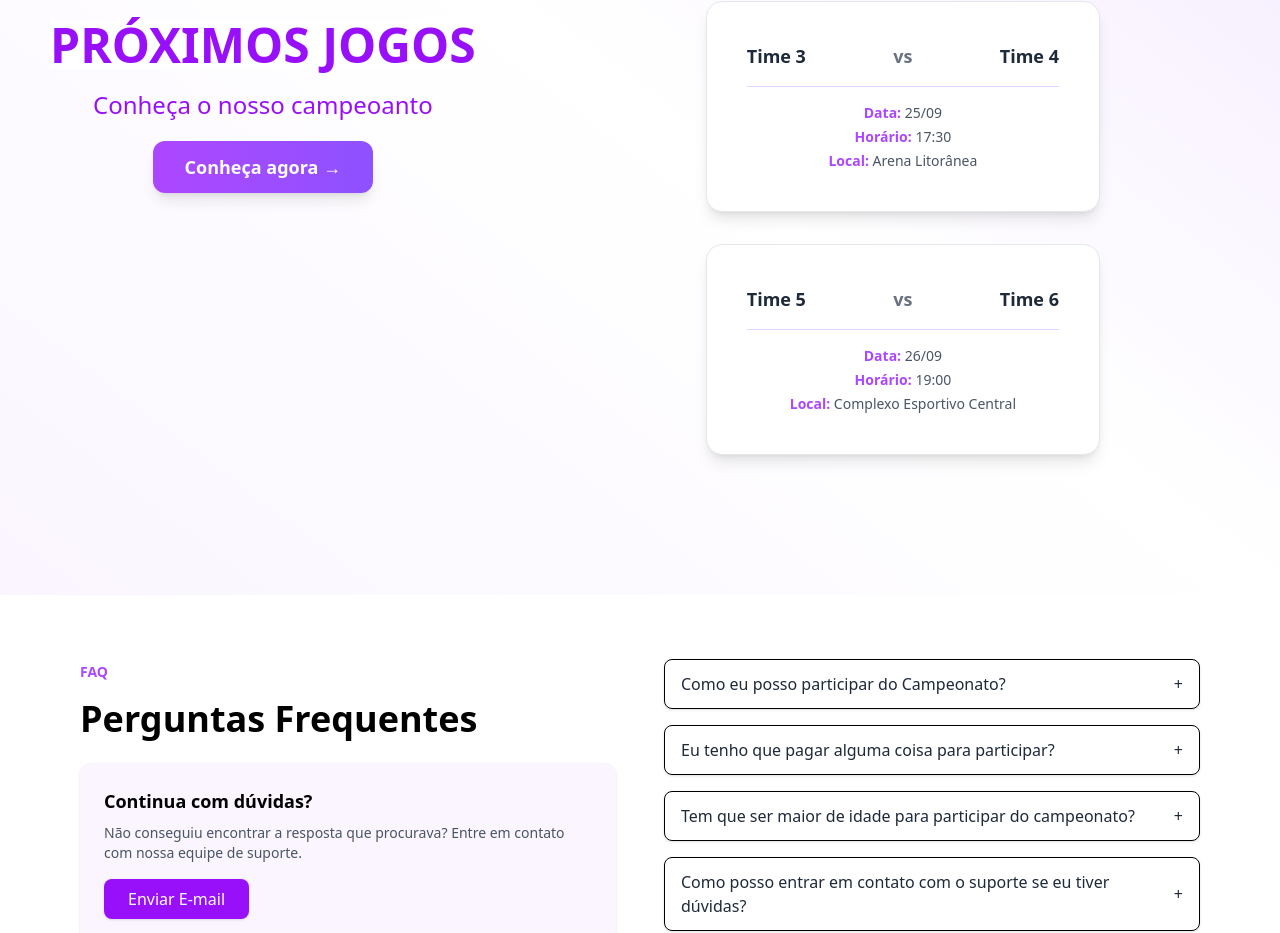
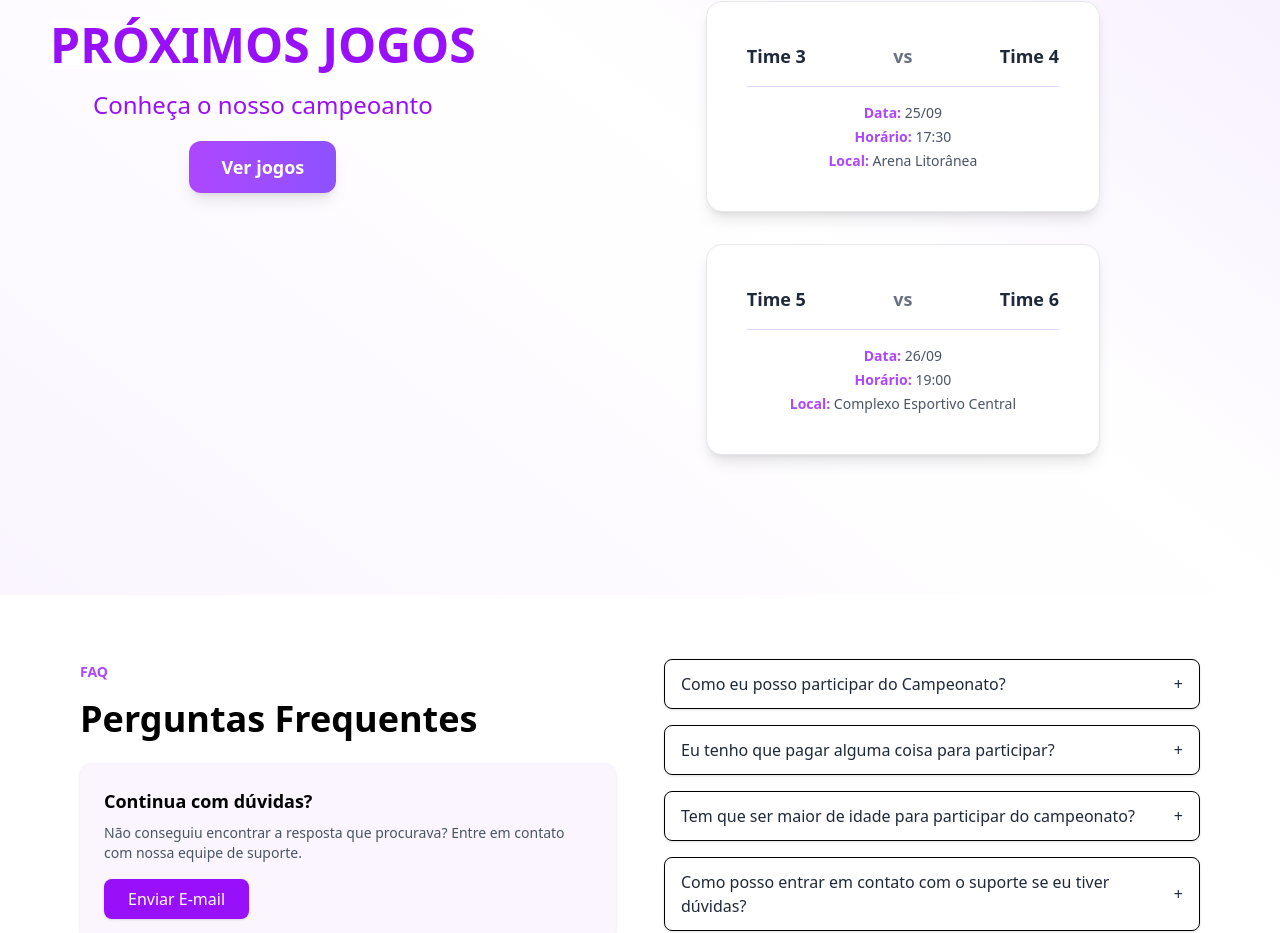
Before and after one commit to Projeto-Passa-a-Bola/frontend, a React (Vite) app: page /painel in a window 1280 px wide. Shown: the part 1262-2195 px from the top of the page. Built offline with nearby package versions, Linux system fonts and the light colour scheme; no server answers; sample sign-in values are in the browser's storage.

Commit message:
Adicionando rota de chaveamento no botao de homeLogada

```diff
--- a/src/components/pages/HomeLogada.jsx
+++ b/src/components/pages/HomeLogada.jsx
@@ -93,8 +93,8 @@ function HomeLogada() {
                   <h2 className=" md:text-5xl text-purple-600 uppercase font-bold">Próximos Jogos</h2>
                 </div>
                 <p className='text-purple-600 md:text-2xl'>Conheça o nosso campeoanto</p>
-                <a href='campeonato' className="px-8 py-3 w-fit text-lg font-bold rounded-xl cursor-pointer text-white bg-gradient-to-r from-purple-500 to-violet-500 shadow-lg hover:scale-105 transition-transform duration-300">
-                    Conheça agora →
+                <a href='/chaveamento' className="px-8 py-3 w-fit text-lg font-bold rounded-xl cursor-pointer text-white bg-gradient-to-r from-purple-500 to-violet-500 shadow-lg hover:scale-105 transition-transform duration-300">
+                    Ver jogos
                 </a>
               </div>
             <div className="flex flex-col flex-3 gap-8 px-45 py-10">
--- a/src/components/pages/Perfil.jsx
+++ b/src/components/pages/Perfil.jsx
@@ -15,8 +15,7 @@ function Perfil() {
     bio: '',
     posicao: '',
     idade: '',
-    altura: '',
-    peso: ''
+
   });
 
   useEffect(() => {
```
